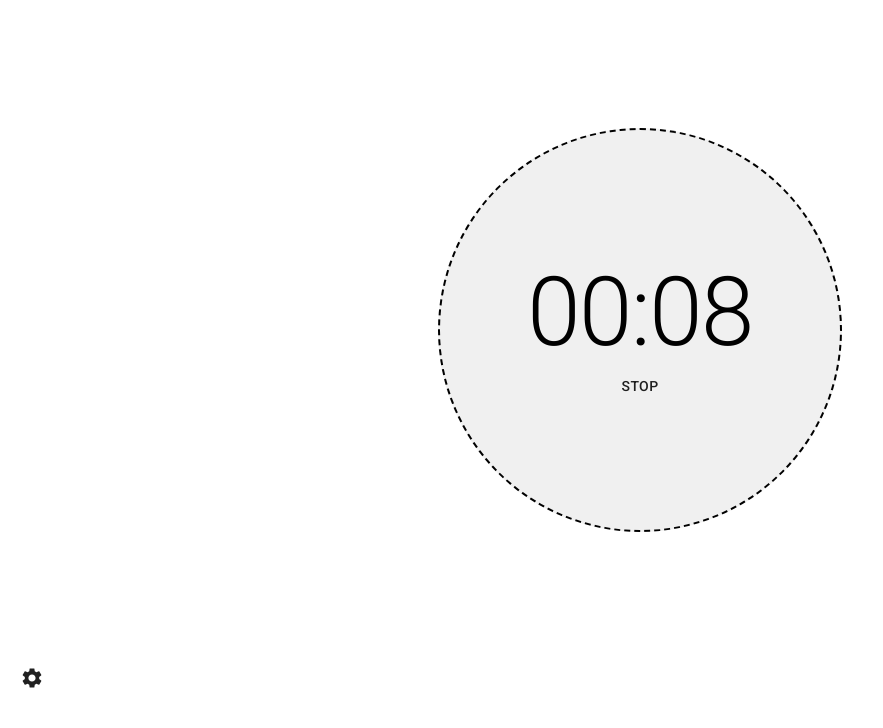
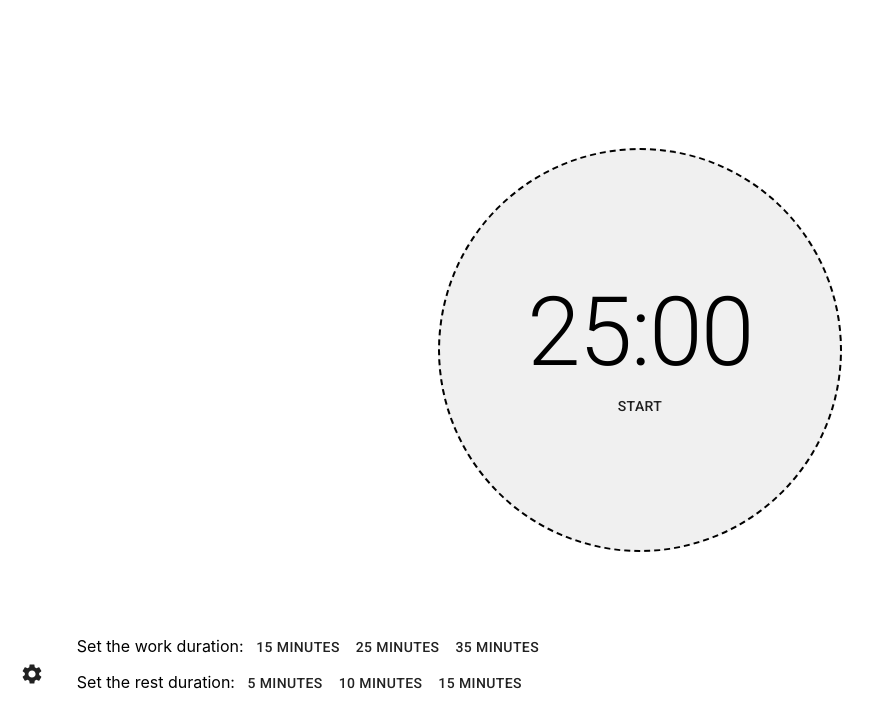
Before and after one commit to OltLatifi/wizer, a React (Create React App) app in the folder wizer-web/: page /pomodoro in a window 1280 px wide. Both pictures are taken after a click on the button 32 px from the left and 678 px from the top of the page. Shown: the top 728 px of the page, without its empty margins (0-883 px from the left). Built offline with nearby package versions, Linux system fonts and the light colour scheme; no server answers.

Commit message:
Added features to the pomodoro, just sound is left

```diff
--- a/wizer-web/package.json
+++ b/wizer-web/package.json
@@ -14,6 +14,7 @@
     "react-dom": "^17.0.2",
     "react-router-dom": "^5.2.0",
     "react-scripts": "4.0.3",
+    "react-sound": "^1.2.0",
     "web-vitals": "^1.1.2"
   },
   "scripts": {
--- a/wizer-web/src/components/pomodoro/Pomodoro.js
+++ b/wizer-web/src/components/pomodoro/Pomodoro.js
@@ -1,7 +1,5 @@
 import React, { useState } from "react";
 import Button from '@material-ui/core/Button';
-// import ButtonGroup from '@material-ui/core/ButtonGroup';
-// import Card from '@material-ui/core/Card';
 import Typography from '@material-ui/core/Typography';
 
 import SettingsIcon from '@material-ui/icons/Settings';
@@ -13,8 +11,9 @@ const useStyles = makeStyles({
     root: {
         display: 'flex',
         justifyContent: 'center',
-        flexDirection:'row',
-        margin:'10% 0',
+        flexDirection:'column',
+        alignItems: 'center',
+        marginTop:'10%',
     },
     circle:{
         width: '400px',
@@ -34,10 +33,13 @@ const useStyles = makeStyles({
 function Pomodoro() {
     const classes = useStyles()
 
-    const[minutes, setMinutes] = useState(0);
-    const[seconds, setSeconds] = useState(10);
+    const[minutes, setMinutes] = useState(25);
+    const[seconds, setSeconds] = useState(0);
+
+    const[rest, setRest] = useState(5);
     const[displayMessage, setDisplayMessage] = useState(false);
     const[start, setStart] = useState(false);
+    const[showSettings, setShowSettings] = useState(false);
 
     const timer=()=>{
         let interval = setInterval(() => {
@@ -48,11 +50,11 @@ function Pomodoro() {
                 setSeconds(59);
                 setMinutes(minutes - 1);
                 } else {
-                let minutes = displayMessage ? 24 : 4;
+                let minutes_ = displayMessage ? minutes-1 : rest-1;
                 let seconds = 59;
 
                 setSeconds(seconds);
-                setMinutes(minutes);
+                setMinutes(minutes_);
                 setDisplayMessage(!displayMessage);
                 }
             } else {
@@ -67,15 +69,47 @@ function Pomodoro() {
         }
     }
 
+    const renderSettingsButtons=()=>{
+        if(showSettings){
+            const workButtons = [15, 25, 35]
+            const restButtons = [5, 10, 15]
+            return(
+                <>
+                    <Typography variant="body">Set the work duration: </Typography>
+                    {workButtons.map(button=>{
+                        return(
+                        <Button onClick={()=>{
+                            if(!displayMessage){
+                                setMinutes(button-1)
+                            }
+
+                        }}>{button} minutes</Button>
+                        )
+                    })}
+                    <br/>
+                    <Typography variant="body">Set the rest duration: </Typography>
+                    {restButtons.map(button=>{
+                        return(
+                        <Button onClick={()=>{
+                            setRest(button)
+                        }}>{button} minutes</Button>
+                        )
+                    })}
+                </>
+            )
+        }
+    }
+
     const timerMinutes = minutes < 10 ? `0${minutes}` : minutes;
     const timerSeconds = seconds < 10 ? `0${seconds}` : seconds;
 
-    return (
+    return(
         <>
             <div className={classes.root}>
                 <div className="message">
-            {displayMessage && <Typography variant="h5">Break time! New session starts in:</Typography>}
+                    {displayMessage && <Typography variant="h5">Break time!🎉 New session starts in:</Typography>}
                 </div>
+                <br/>
                 <div className={classes.circle}>
 
                     <Typography variant="h1">
@@ -84,8 +118,15 @@ function Pomodoro() {
                     <Button onClick={()=>setStart(!start)}>{start? 'Stop': 'Start'}</Button>
                 </div>
                 {initiateTimer()}
+
             </div>
-        <Button onClick={()=>setStart(!start)}><SettingsIcon/></Button>
+            <div style={{display: 'flex', flexDirection: 'row', marginTop:'8%'}}>
+                <Button onClick={()=>setShowSettings(!showSettings)} style={{height:40}}><SettingsIcon/></Button>
+                <div style={{marginLeft: '1%', marginTop:'-2%'}}>
+                    {renderSettingsButtons()}
+                </div>
+            </div>
+
         </>
     );
     }
```
Also changed, not shown: 1 other file (tests, documents, lock files or other folders). Lines whose indentation alone changed are shown as unchanged.
